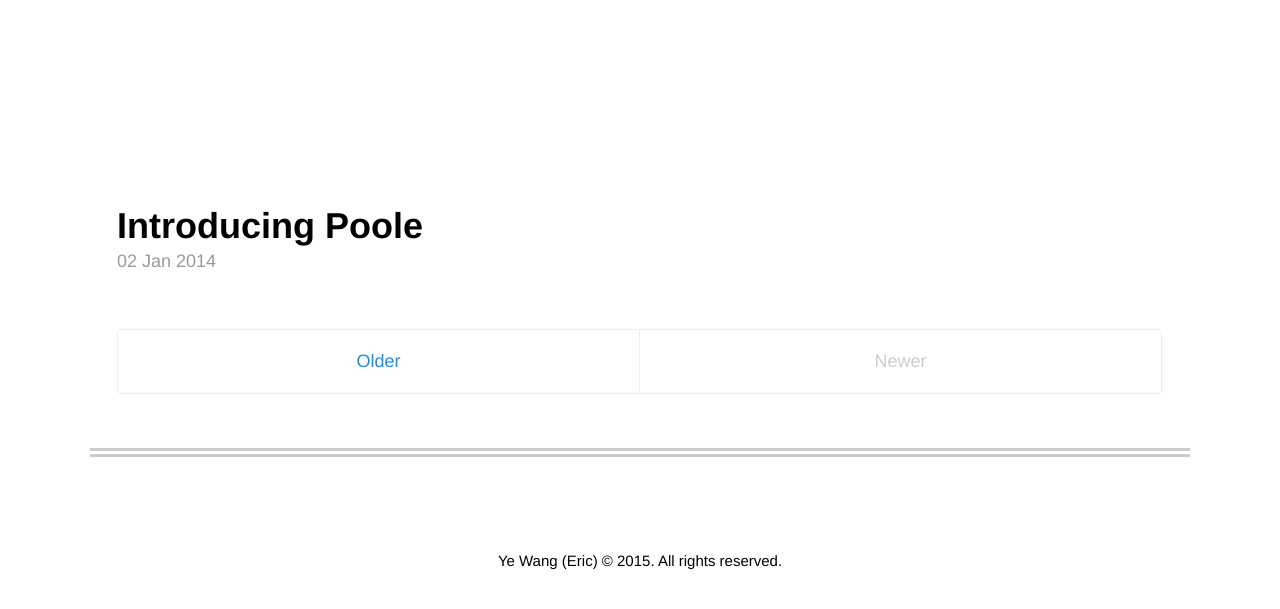
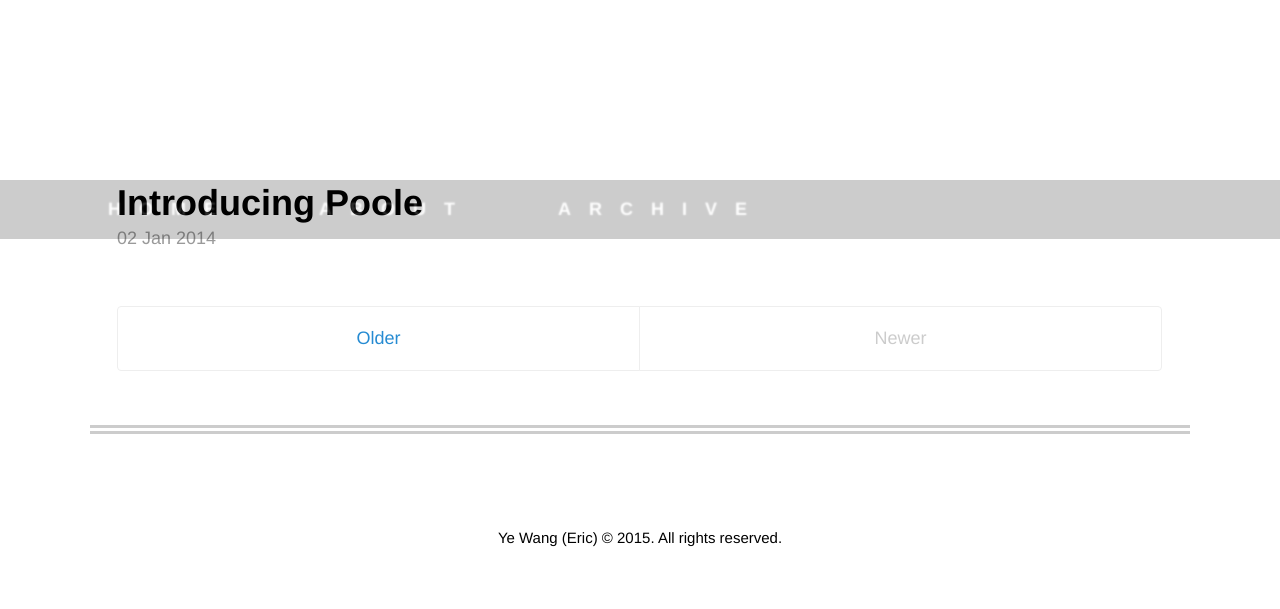
Before and after one commit to ericyewang/ericyewang.github.io, a Jekyll site: the page built from index.html, in a window 1280 px wide. Shown: the top 609 px of the page. Built offline with Jekyll 4.4.1, drawn with Linux system fonts in a browser that asks for light colours; the list of posts is cut into pages by our own code.

Commit message:
Update _masthead.scss

```diff
--- a/_sass/_masthead.scss
+++ b/_sass/_masthead.scss
@@ -2,7 +2,7 @@
 // Blurr effect
 // Super small header above the content for site name and short description.
 
-head {
+header {
 	position: fixed;
 	left:0;
 	right:0;
@@ -20,7 +20,7 @@
 	transition: all 0.3s ease-in-out;
 }
 
-head:hover {
+header:hover {
 	opacity: 0.7;
 	-webkit-transition: all 0.3s ease-in-out;
 	-moz-transition: all 0.3s ease-in-out;
```
